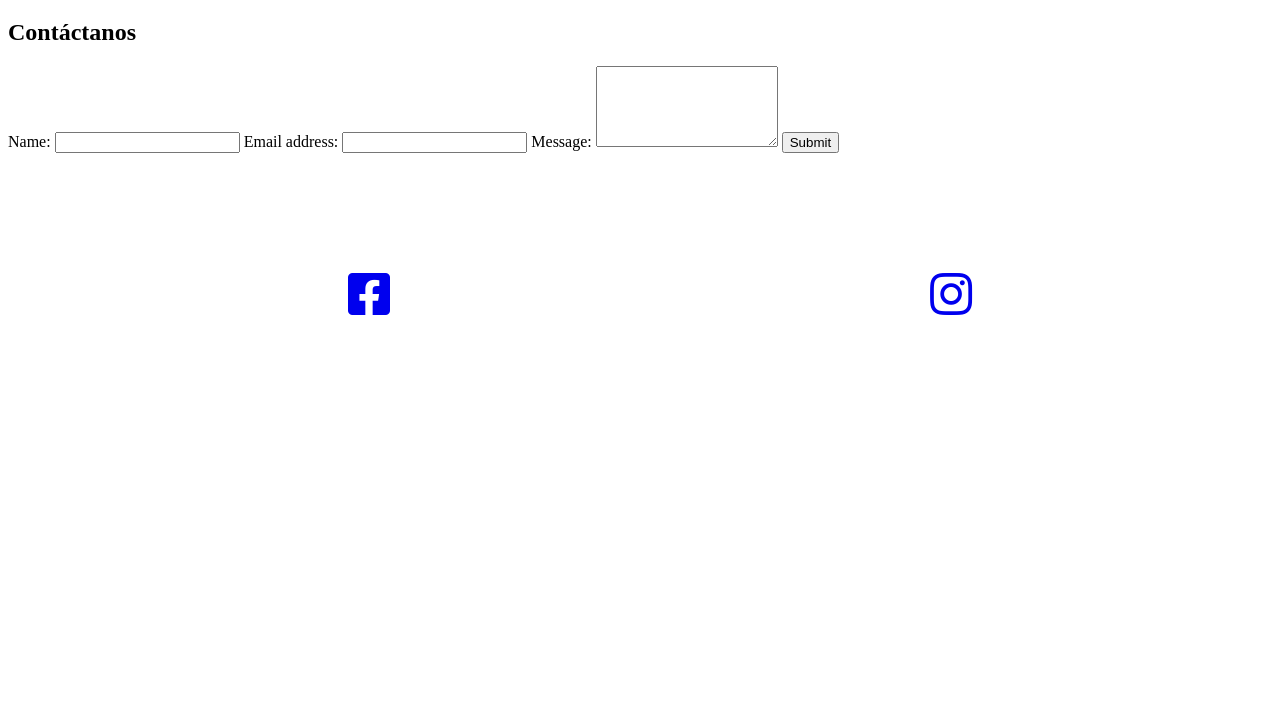
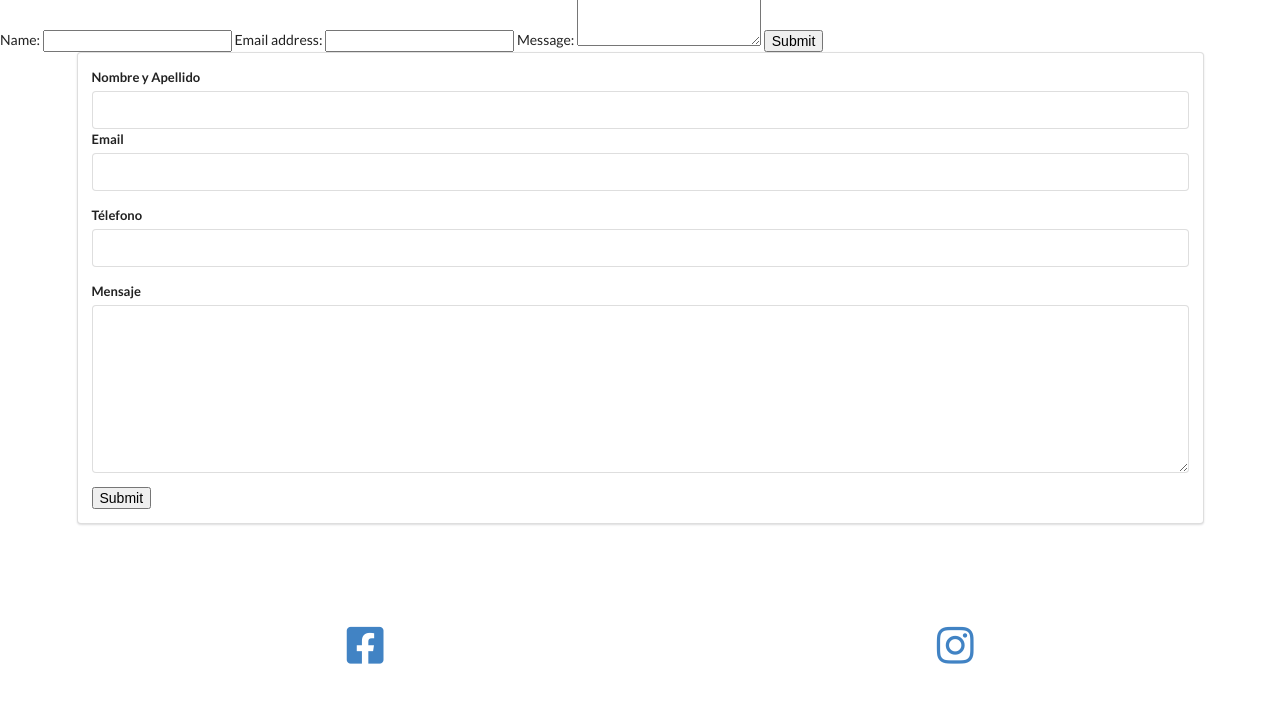
Before and after one commit to djra26111990/djra26111990.github.io, a PHP site: page / in a window 1280 px wide. Shown: the part 1838-2548 px from the top of the page. Before the commit the page ends 2153 px from the top, so only its background shows below. Run offline with PHP 8.4, Linux system fonts and the light colour scheme; some libraries are stand-ins or nearby versions.

Commit message:
Update index.php

```diff
--- a/index.php
+++ b/index.php
@@ -3,7 +3,7 @@
 if (!isset($_POST['submit'])) {
 
 // form was submmitted
-$thankYou="";
+//$thankYou="";
 }
 
 else
@@ -14,12 +14,13 @@ $recipient="djra26111990@gmail.com";
 $subject="Mensaje de comentario recibido";
 $sender=$_POST["sender"];
 $senderEmail=$_POST["senderEmail"];
+$phone=$_POST["phone"];
 $message=$_POST["message"];
 
-$mailBody="Nombre: $sender\nEmail: $senderEmail\n\n$message";
+$mailBody="Nombre: $sender\nEmail: $senderEmail\nTélefono: $phone\n$message";
 mail($recipient, $subject, $mailBody, "From: $sender <$senderEmail>");
 
-$thankYou="<p>Gracias! su mensaje ha sido enviado!.</p>";
+//$thankYou="<p>Gracias! su mensaje ha sido enviado!.</p>";
 
 }
 ?>
@@ -29,6 +30,7 @@ $thankYou="<p>Gracias! su mensaje ha sido enviado!.</p>";
   <meta charset="UTF-8">
   <meta name="viewport" content="width=device-width, initial-scale=1.0">
   <link rel="stylesheet" href="https://cdnjs.cloudflare.com/ajax/libs/font-awesome/5.13.0/css/all.min.css" integrity="sha256-h20CPZ0QyXlBuAw7A+KluUYx/3pK+c7lYEpqLTlxjYQ=" crossorigin="anonymous" />
+  <link rel="stylesheet" href="https://cdnjs.cloudflare.com/ajax/libs/semantic-ui/2.4.1/semantic.min.css" integrity="sha256-9mbkOfVho3ZPXfM7W8sV2SndrGDuh7wuyLjtsWeTI1Q=" crossorigin="anonymous" />
   <link rel="stylesheet" href="styles.css">
   <title>Escena compañia de arte y teatro</title>
   </head>
@@ -75,7 +77,7 @@ $thankYou="<p>Gracias! su mensaje ha sido enviado!.</p>";
     </section>
     <section class="section section-contacto">
     <h1>Contáctanos</h1>
-    <?=$thankYou ?>
+
 
     <form method="post" action="index.php">
         <label>Name:</label>
@@ -89,6 +91,36 @@ $thankYou="<p>Gracias! su mensaje ha sido enviado!.</p>";
 
         <input class="btn" type="submit" name="submit">
     </form>
+    <div class="ui one column grid container">
+  <div class="column">
+    <div class="ui segment">
+      <div class="ui error message hidden"></div>
+      <div class="ui success message hidden">
+        <div class="header">¡LISTO!</div>
+        <p class="header">¡Tu comentario ha sido enviado!</p>
+      </div>
+      <form method="post" id="form" class="ui form" action="index.php">
+        <div class="field">
+          <label>Nombre y Apellido</label>
+          <input name="sender" data-validation="required">
+        <div class="field">
+          <label>Email</label>
+          <input type="email" name="senderEmail" data-validation="required email">
+        </div>
+        <div class="field">
+          <label>Télefono</label>
+          <input name="phone" data-validation="required phone">
+        </div>
+        <div class="field">
+            <label>Mensaje</label>
+            <textarea name="message" data-validation="required"></textarea>
+        </div>
+
+        <input class="btn" type="submit" name="submit">
+      </form>
+    </div>
+  </div>
+</div>
     </section>
     <section class="section footer">
         <div class="div-footer">
@@ -101,9 +133,10 @@ $thankYou="<p>Gracias! su mensaje ha sido enviado!.</p>";
     </section>
 
     <script src="https://cdnjs.cloudflare.com/ajax/libs/rellax/1.12.1/rellax.min.js" integrity="sha256-+xf9aJnHocnmrigq2hIDJGBSAnJdF5NH+Ooe5J2PHiI=" crossorigin="anonymous"></script>
-
+    <script src="/js/index.js"></script>
     <script>
         //iniciamos rellax
+        var rellax = new Rellax('.rellax');
     </script>
   </body>
 </html>
```
